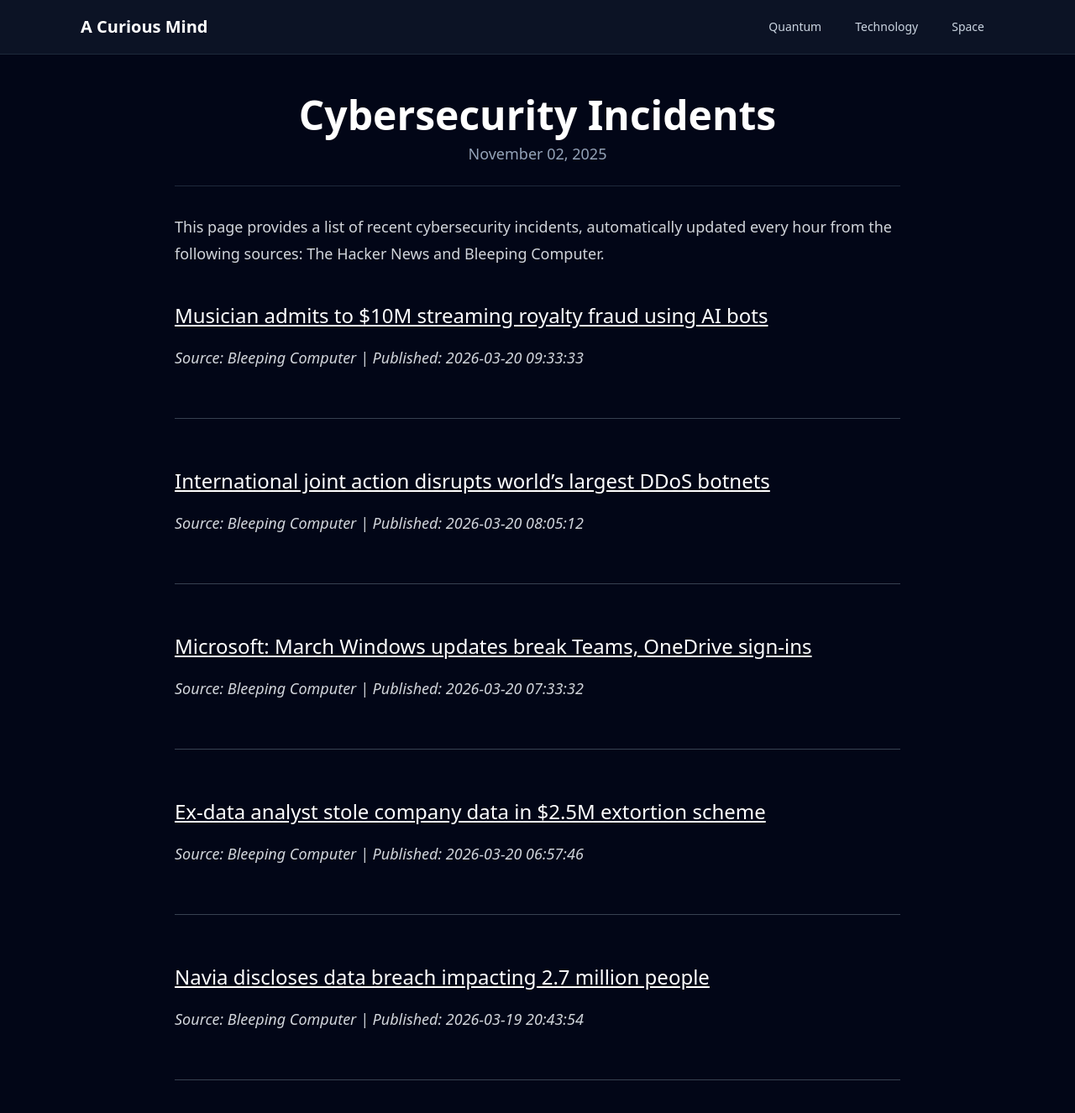
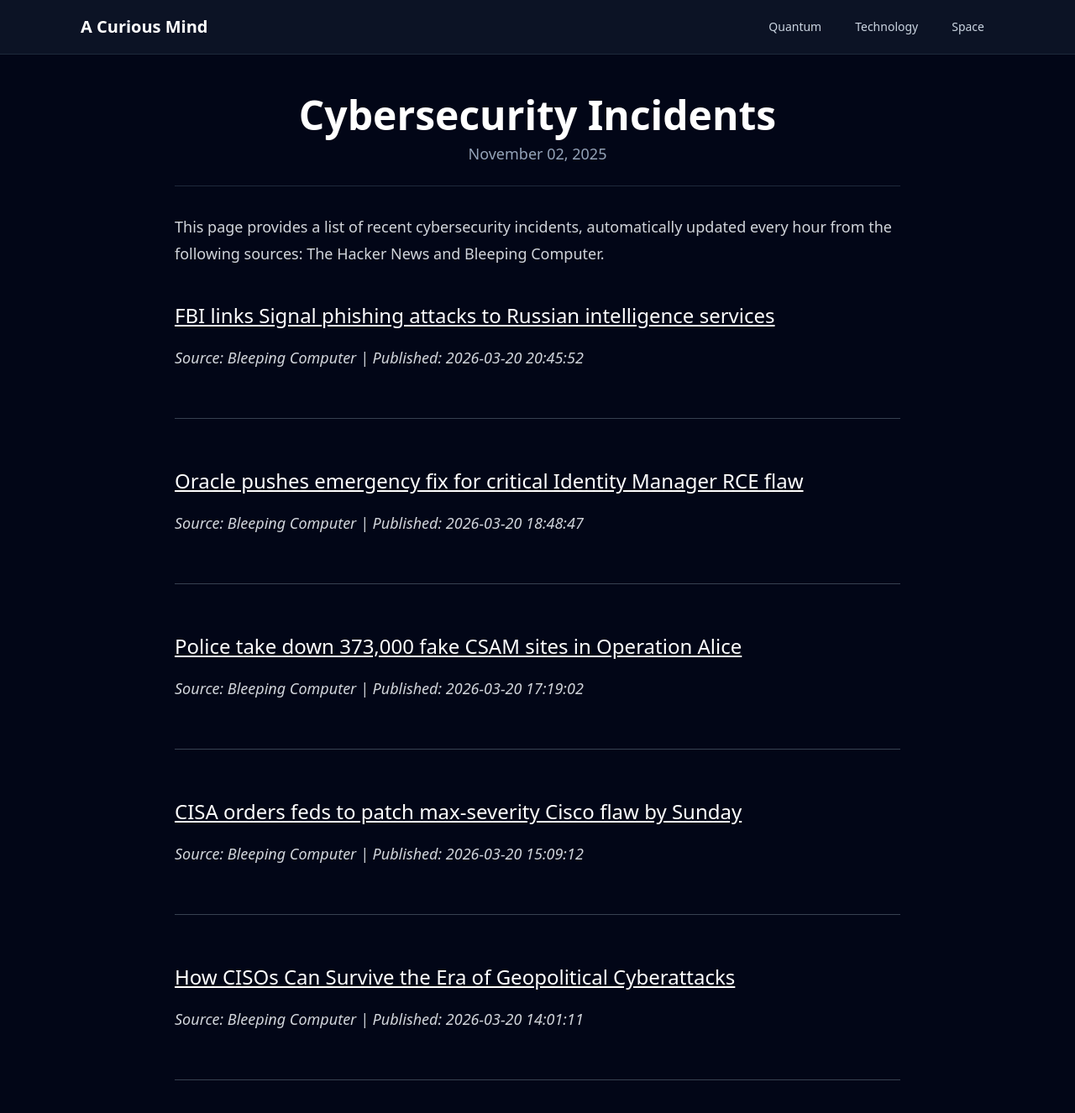
Before and after one commit to onehl7/onehl7.github.io, a Jekyll site: the page built from _posts/2025-11-02-cybersecurity-incidents.md, in a window 1280 px wide and 1400 px high. Shown: the top 1326 px of the window at 84% size. Built offline with Jekyll 4.4.1, drawn with Linux system fonts in a browser that asks for light colours; nearby versions of some CDN libraries.

Commit message:
Update news data

```diff
--- a/_data/news.json
+++ b/_data/news.json
@@ -1,32 +1,32 @@
 [
   {
     "source": "Bleeping Computer",
-    "title": "Musician admits to $10M streaming royalty fraud using AI bots",
-    "link": "https://www.bleepingcomputer.com/news/security/musician-pleads-guilty-to-10m-streaming-fraud-powered-by-ai-bots/",
-    "published": "2026-03-20 09:33:33"
+    "title": "FBI links Signal phishing attacks to Russian intelligence services",
+    "link": "https://www.bleepingcomputer.com/news/security/fbi-links-signal-phishing-attacks-to-russian-intelligence-services/",
+    "published": "2026-03-20 20:45:52"
   },
   {
     "source": "Bleeping Computer",
-    "title": "International joint action disrupts world\u2019s largest DDoS botnets",
-    "link": "https://www.bleepingcomputer.com/news/security/aisuru-kimwolf-jackskid-and-mossad-botnets-disrupted-in-joint-action/",
-    "published": "2026-03-20 08:05:12"
+    "title": "Oracle pushes emergency fix for critical Identity Manager RCE flaw",
+    "link": "https://www.bleepingcomputer.com/news/security/oracle-pushes-emergency-fix-for-critical-identity-manager-rce-flaw/",
+    "published": "2026-03-20 18:48:47"
   },
   {
     "source": "Bleeping Computer",
-    "title": "Microsoft: March Windows updates break Teams, OneDrive sign-ins",
-    "link": "https://www.bleepingcomputer.com/news/microsoft/kb5079473-march-windows-11-update-breaks-microsoft-account-sign-ins/",
-    "published": "2026-03-20 07:33:32"
+    "title": "Police take down 373,000 fake CSAM sites in Operation Alice",
+    "link": "https://www.bleepingcomputer.com/news/security/police-take-down-373-000-fake-csam-sites-in-operation-alice/",
+    "published": "2026-03-20 17:19:02"
   },
   {
     "source": "Bleeping Computer",
-    "title": "Ex-data analyst stole company data in $2.5M extortion scheme",
-    "link": "https://www.bleepingcomputer.com/news/security/data-analyst-found-guilty-of-extorting-brightly-software-of-25-million/",
-    "published": "2026-03-20 06:57:46"
+    "title": "CISA orders feds to patch max-severity Cisco flaw by Sunday",
+    "link": "https://www.bleepingcomputer.com/news/security/cisa-orders-feds-to-patch-max-severity-cisco-flaw-by-sunday/",
+    "published": "2026-03-20 15:09:12"
   },
   {
     "source": "Bleeping Computer",
-    "title": "Navia discloses data breach impacting 2.7 million people",
-    "link": "https://www.bleepingcomputer.com/news/security/navia-discloses-data-breach-impacting-27-million-people/",
-    "published": "2026-03-19 20:43:54"
+    "title": "How CISOs Can Survive the Era of Geopolitical Cyberattacks",
+    "link": "https://www.bleepingcomputer.com/news/security/how-cisos-can-survive-the-era-of-geopolitical-cyberattacks/",
+    "published": "2026-03-20 14:01:11"
   }
 ]
```
